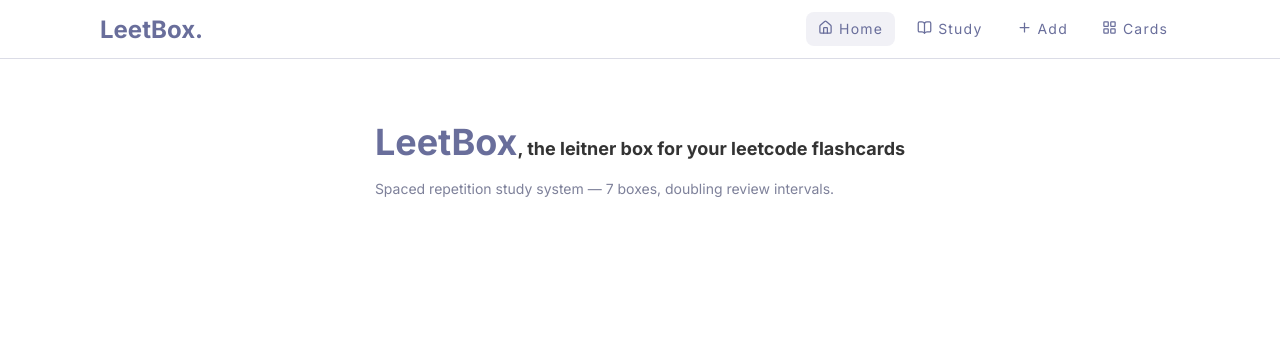
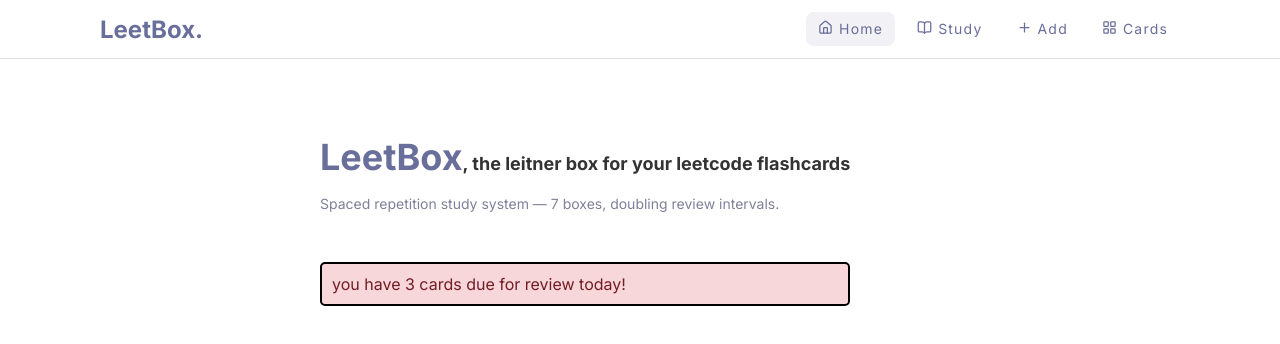
Before and after one commit to DellaDominic/Leetbox, a React (Vite) app: page / in a window 1280 px wide. Shown: the top 344 px of the page. Built offline with nearby package versions, Linux system fonts and the light colour scheme.

Commit message:
Add Home page initial changes

```diff
--- a/src/App.css
+++ b/src/App.css
@@ -1,14 +1,14 @@
 main {
-  width: 100%;
+  width: 50%;
   max-width: 1200px;
   /* height: 90vh; */
   display: flex;
   /*margin left and right auto to center the main element horizontally, and margin top and bottom to create space around it */
   margin: 120px auto 60px;
-  justify-content: center;
+  /* justify-content: center; */
 
-  /* border: 2px solid black; */
-  /* border-radius: 10px; */
+  /* border: 2px solid black;
+  border-radius: 10px; */
 
   font-family: 'inter', 'sans-serif';
 }
--- a/src/components/Home.jsx
+++ b/src/components/Home.jsx
@@ -1,8 +1,10 @@
 import './home.css';
+import { BOX_INTERVALS } from '../utils/helper';
 
 const Home = () => {
   return (
     <div className="home">
+      <div className="home-header">
         <h1>
           <span className="heading-leetbox">LeetBox</span>, the leitner box for
           your leetcode flashcards
@@ -11,6 +13,12 @@ const Home = () => {
           Spaced repetition study system — 7 boxes, doubling review intervals.
         </p>
       </div>
+      <div className="due-banner">
+        you have <span className="due-count">3</span> cards due for review
+        today!
+      </div>
+      <div className="leitner-boxes"></div>
+    </div>
   );
 };
 
--- a/src/components/home.css
+++ b/src/components/home.css
@@ -13,3 +13,17 @@ h1 {
   font-size: 14px;
   color: #7e819a;
 }
+
+.home-header {
+  margin-top: 15px;
+  /* margin-left: px; */
+  margin-bottom: 50px;
+}
+
+.due-banner {
+  background-color: #f8d7da;
+  color: #721c24;
+  padding: 10px;
+  border-radius: 5px;
+  border: 2px solid #000;
+}
```
Lines whose indentation alone changed are shown as unchanged.
